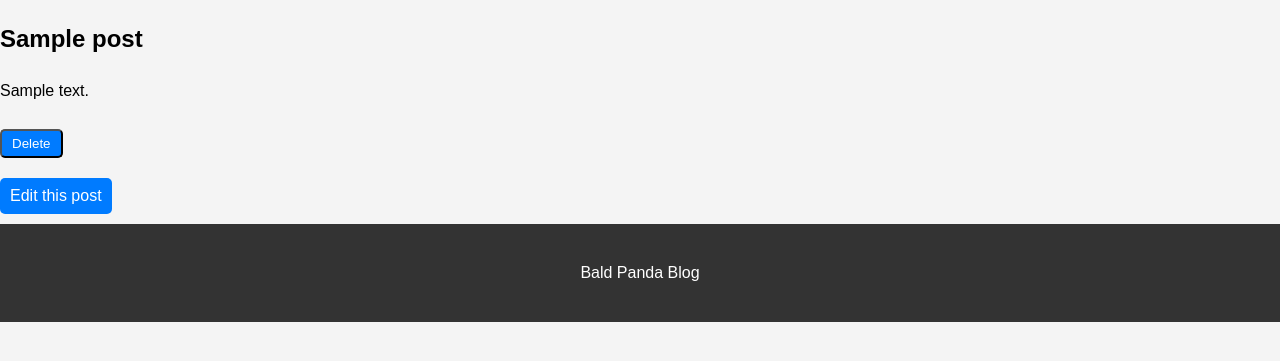
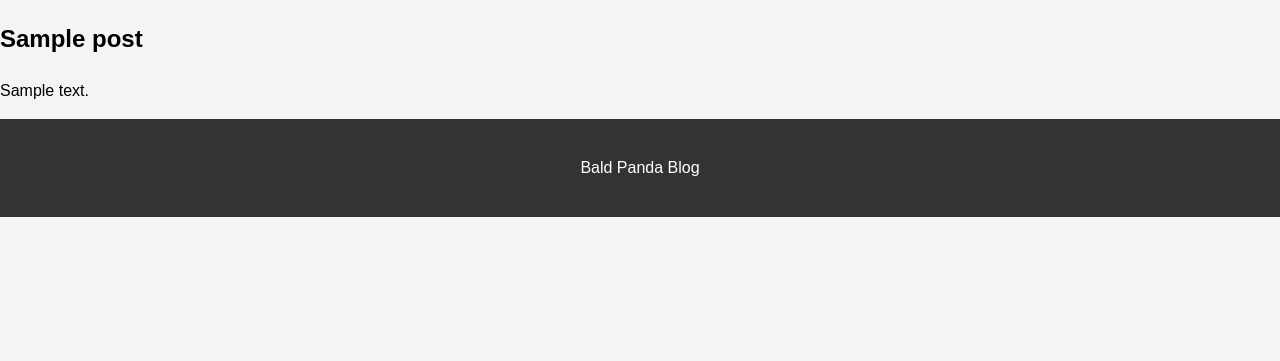
Before and after one commit to baldpanda/blog, a Flask app: page /blog/post/1 in a window 1280 px wide. Shown: the part 190-551 px from the top of the page. Run offline with Flask 3, Linux system fonts and the light colour scheme; tables that the repository leaves empty hold one stand-in row (values such as "Sample post").

Commit message:
Only show edit and delete button to logged-in users

```diff
--- a/app/routes.py
+++ b/app/routes.py
@@ -61,7 +61,7 @@ def post(post_id):
     """Page for viewing a single post."""
     post = Post.query.get_or_404(post_id)
     post.content = utils.markdown_to_html(post.content)
-    return render_template("post.html", post=post)
+    return render_template("post.html", post=post, session=session)
 
 
 @bp.route("/post/<int:post_id>/delete", methods=["POST"])
--- a/templates/post.html
+++ b/templates/post.html
@@ -14,13 +14,17 @@
     </header>
     <h2>{{ post.title }}</h2>
     <p>{{ post.content | markdown }}</p>
-    <!-- Delete button -->
-    <form action="{{ url_for('blog.delete_post', post_id=post.id) }}" method="post">
-        <input type="submit" value="Delete" onclick="return confirmDelete();" class="new-post-link">
-    </form>
 </div>
 <script src="{{ url_for('static', filename='js/main.js') }}"></script>
-<a href="{{ url_for('blog.edit_post', post_id=post.id) }}" class="new-post-link">Edit this post</a>
+{% if session.logged_in %}
+    <div class="post-actions">
+        <a href="{{ url_for('blog.edit_post', post_id=post.id) }}" class="new-post-link">Edit this post</a>
+        <!-- Delete button -->
+        <form action="{{ url_for('blog.delete_post', post_id=post.id) }}" method="post" class="inline-form">
+            <input type="submit" value="Delete" onclick="return confirmDelete();" class="new-post-link">
+        </form>
+    </div>
+{% endif %}
 <footer>
     <p>Bald Panda Blog</p>
 </footer>
```
